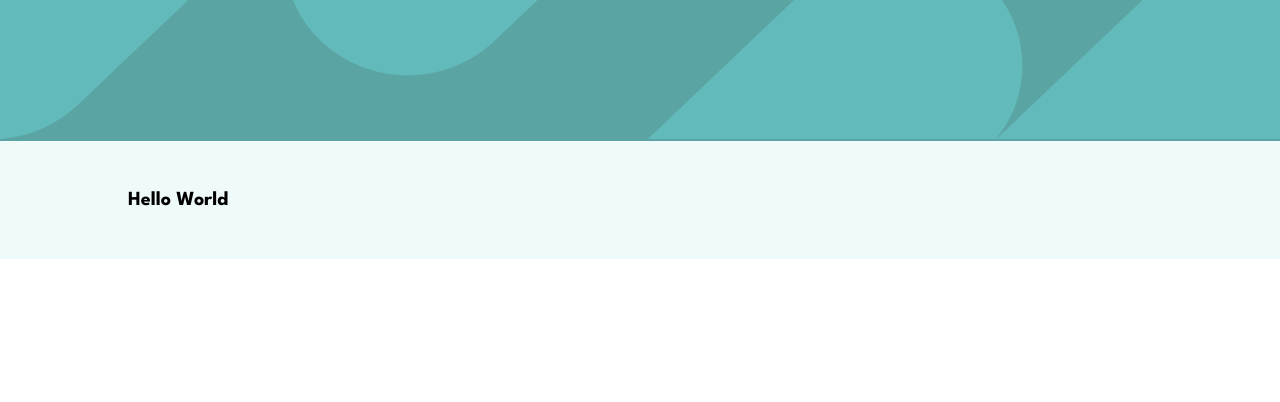
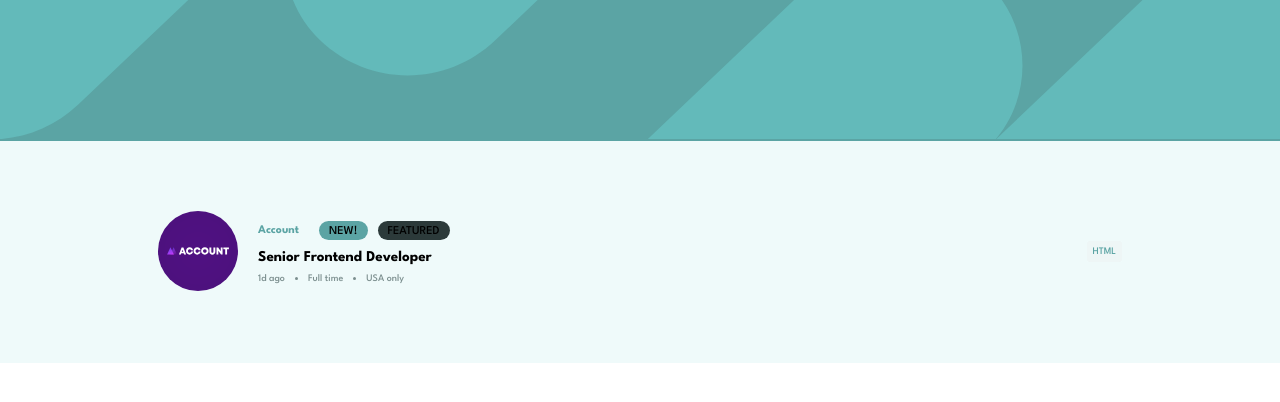
Before and after one commit to adetoye-dev/job-listing-app, a React (Vite) app: page / in a window 1280 px wide. Shown: the top 402 px of the page. Built offline with nearby package versions, Linux system fonts and the light colour scheme.

Commit message:
Create post card and category tags

```diff
--- a/src/App.jsx
+++ b/src/App.jsx
@@ -1,4 +1,5 @@
 import "./App.css";
+import PostCard from "./components/PostCard";
 
 function App() {
   return (
@@ -14,7 +15,7 @@ function App() {
       </header>
       <main className="main">
         <div className="container">
-          <h1>Hello World</h1>
+          <PostCard />
         </div>
       </main>
     </div>
--- /dev/null
+++ b/src/components/CategoryTag.css
@@ -0,0 +1,11 @@
+.category-tag {
+  background-color: var(--Filter-Tablets);
+  border-radius: 0.3rem;
+  padding: 0.6rem;
+  color: var(--Dark-Cyan);
+}
+
+.category-tag:hover {
+  background-color: var(--Dark-Cyan);
+  color: var(--White);
+}
--- /dev/null
+++ b/src/components/CategoryTag.jsx
@@ -0,0 +1,7 @@
+import "./CategoryTag.css";
+
+const CategoryTag = ({ tagName }) => {
+  return <span className="category-tag">{tagName}</span>;
+};
+
+export default CategoryTag;
--- /dev/null
+++ b/src/components/PostCard.css
@@ -0,0 +1,108 @@
+.post-card {
+  position: relative;
+  padding: 2rem;
+  padding-top: 4rem;
+  background-color: var(--White);
+  border-radius: 0.5rem;
+  gap: 2rem;
+}
+
+.post-img {
+  position: absolute;
+  width: 6rem;
+  aspect-ratio: 1;
+  top: -3rem;
+}
+
+.post-img img {
+  width: 100%;
+  height: 100%;
+}
+
+.post-data {
+  display: flex;
+  flex-direction: column;
+  gap: 1rem;
+}
+
+.title-tags {
+  display: flex;
+  gap: 1rem;
+  align-items: center;
+}
+
+.post-title {
+  margin-inline-end: 1rem;
+  color: var(--Dark-Cyan);
+}
+
+.tag {
+  padding: 0.5rem 1rem;
+  padding-bottom: 0.3rem;
+  border-radius: 10rem;
+  color: var(--White);
+  font-size: 1.2rem;
+}
+
+.additional-info {
+  display: flex;
+  gap: 1rem;
+  color: var(--Dark-Grayish-Cyan);
+}
+
+.info {
+  display: flex;
+  align-items: center;
+  gap: 1rem;
+}
+
+.info:not(:first-child)::before {
+  content: "";
+  display: block;
+  width: 0.3rem;
+  aspect-ratio: 1;
+  border-radius: 50%;
+  background-color: var(--Dark-Grayish-Cyan);
+}
+
+.new {
+  background-color: var(--Dark-Cyan);
+}
+
+.featured {
+  background-color: var(--Very-Dark-Grayish-Cyan);
+}
+
+.divider {
+  width: 100%;
+  border: none;
+  height: 0.05rem;
+  background-color: var(--Dark-Grayish-Cyan);
+  margin-block: 1.5rem;
+}
+
+.post-category {
+  margin-left: auto;
+  height: auto;
+  display: flex;
+  flex-wrap: wrap;
+  gap: 1rem;
+}
+
+@media (min-width: 480px) {
+  .post-card {
+    padding: 2rem 3rem;
+    display: flex;
+    align-items: center;
+    gap: 2rem;
+  }
+
+  .post-img {
+    position: relative;
+    inset: 0;
+    width: 8rem;
+  }
+  .divider {
+    display: none;
+  }
+}
--- /dev/null
+++ b/src/components/PostCard.jsx
@@ -0,0 +1,31 @@
+import CategoryTag from "./CategoryTag";
+import "./PostCard.css";
+
+const PostCard = () => {
+  return (
+    <div className="post-card">
+      <div className="post-img">
+        <img src="/images/account.svg" alt="post-img" />
+      </div>
+      <div className="post-data">
+        <div className="title-tags">
+          <h3 className="post-title">Account</h3>
+          <span className="tag new">NEW!</span>
+          <span className="tag featured">FEATURED</span>
+        </div>
+        <h2 className="role">Senior Frontend Developer</h2>
+        <div className="additional-info">
+          <span className="info posted-at">1d ago</span>
+          <span className="info contract">Full time</span>
+          <span className="info location">USA only</span>
+        </div>
+      </div>
+      <hr className="divider" />
+      <div className="post-category">
+        <CategoryTag tagName="HTML" />
+      </div>
+    </div>
+  );
+};
+
+export default PostCard;
```
